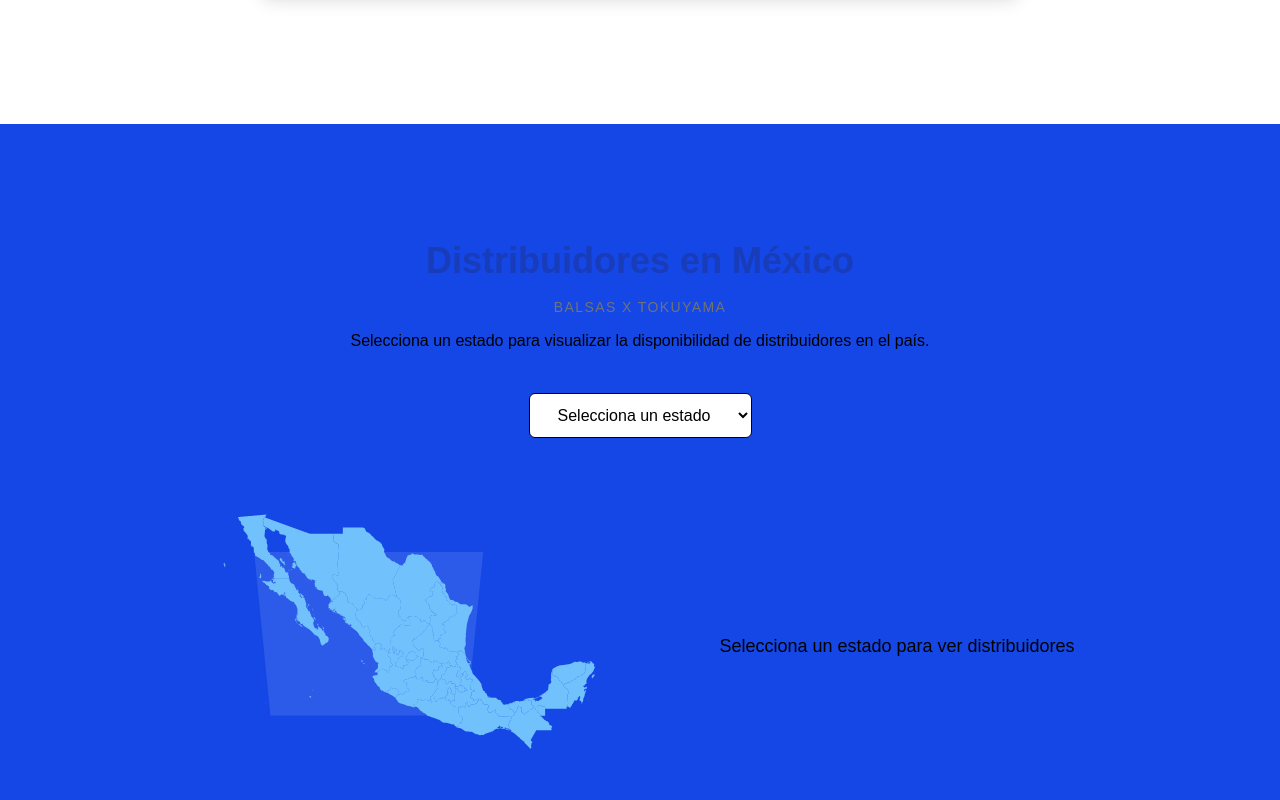
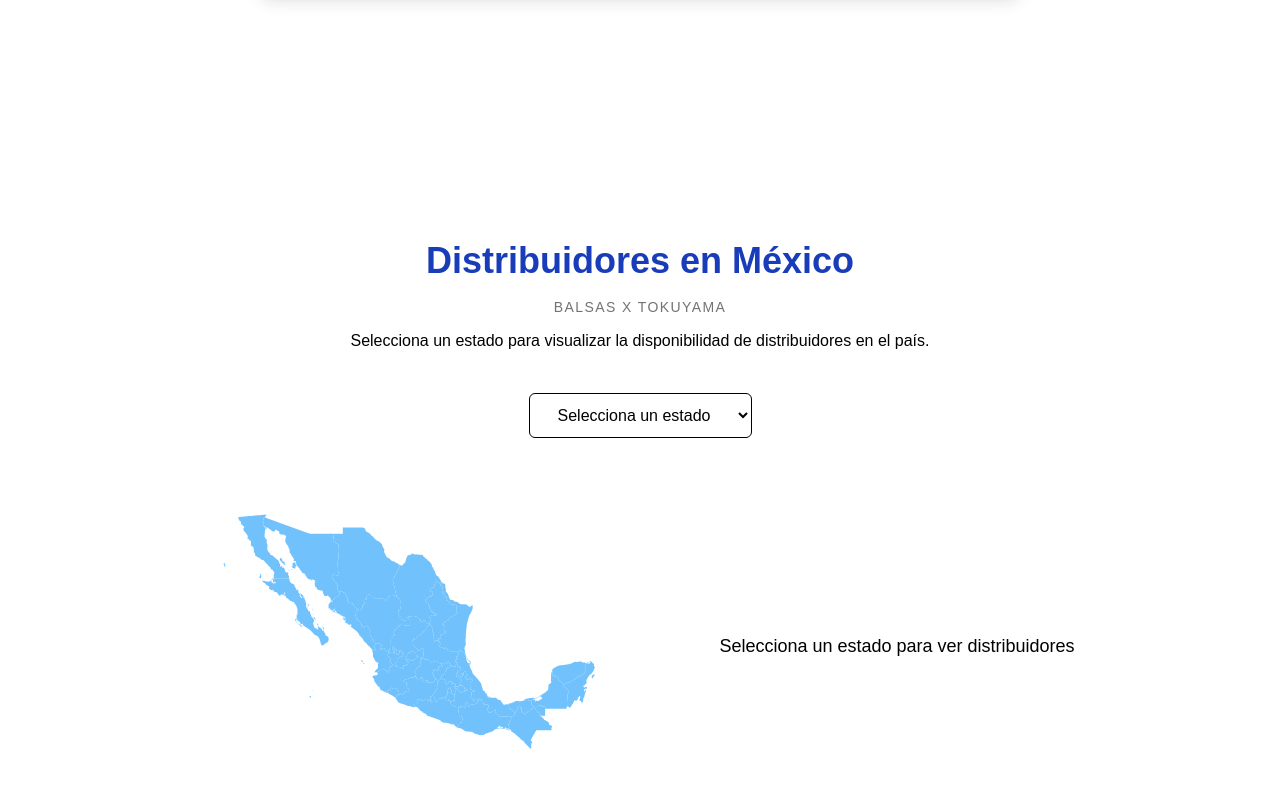
Before and after one commit to gaelbalsas18-byte/Tokuyama-Catalogo, a Next.js app: page / in a window 1280 px wide. Shown: the part 3660-4460 px from the top of the page. Built offline with nearby package versions, Linux system fonts and the light colour scheme.

Commit message:
bg white seccion mapa

```diff
--- a/app/components/Distribuidores.tsx
+++ b/app/components/Distribuidores.tsx
@@ -309,7 +309,7 @@
 
     <section
       id="distribuidores"
-      className="min-h-screen bg-blue-700 text-black flex flex-col items-center justify-center px-10 py-15"
+      className="min-h-screen bg-white text-black flex flex-col items-center justify-center px-10 py-15"
     >
       {/* TÍTULO */}
       <h2 className="text-4xl font-semibold mb-4 text-blue-800">
```
